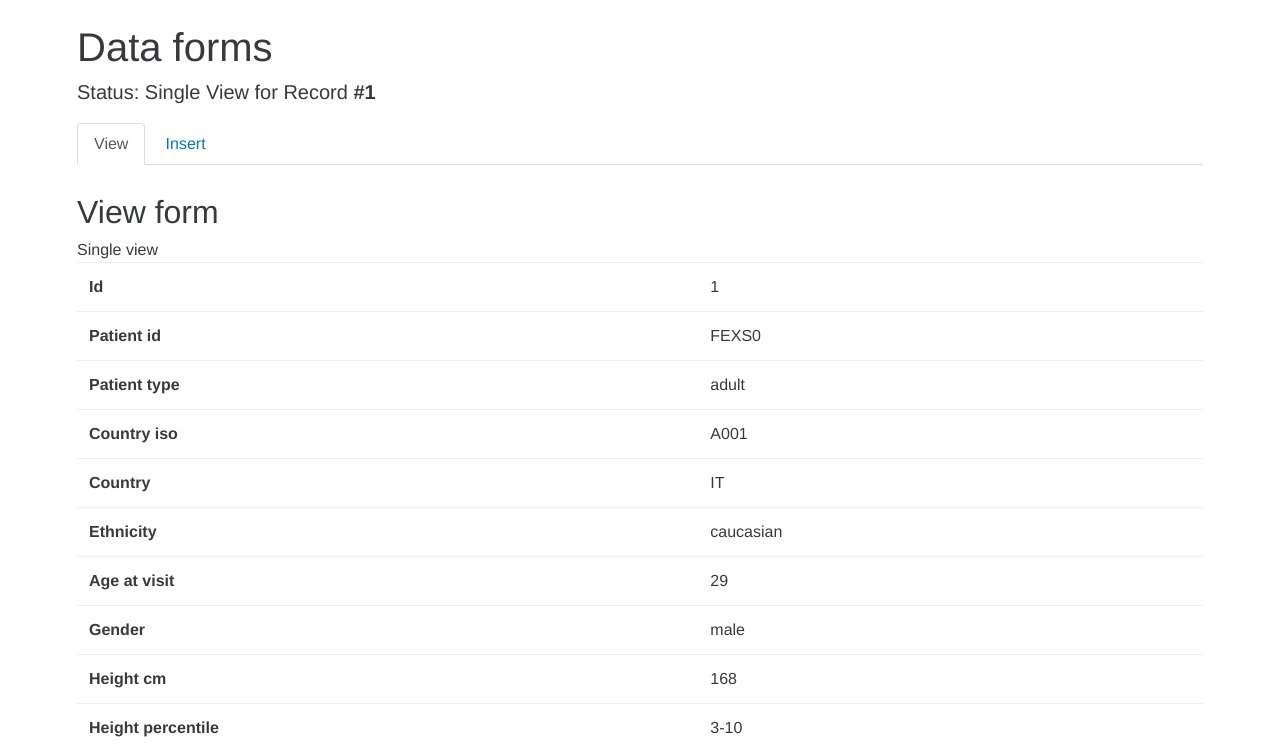
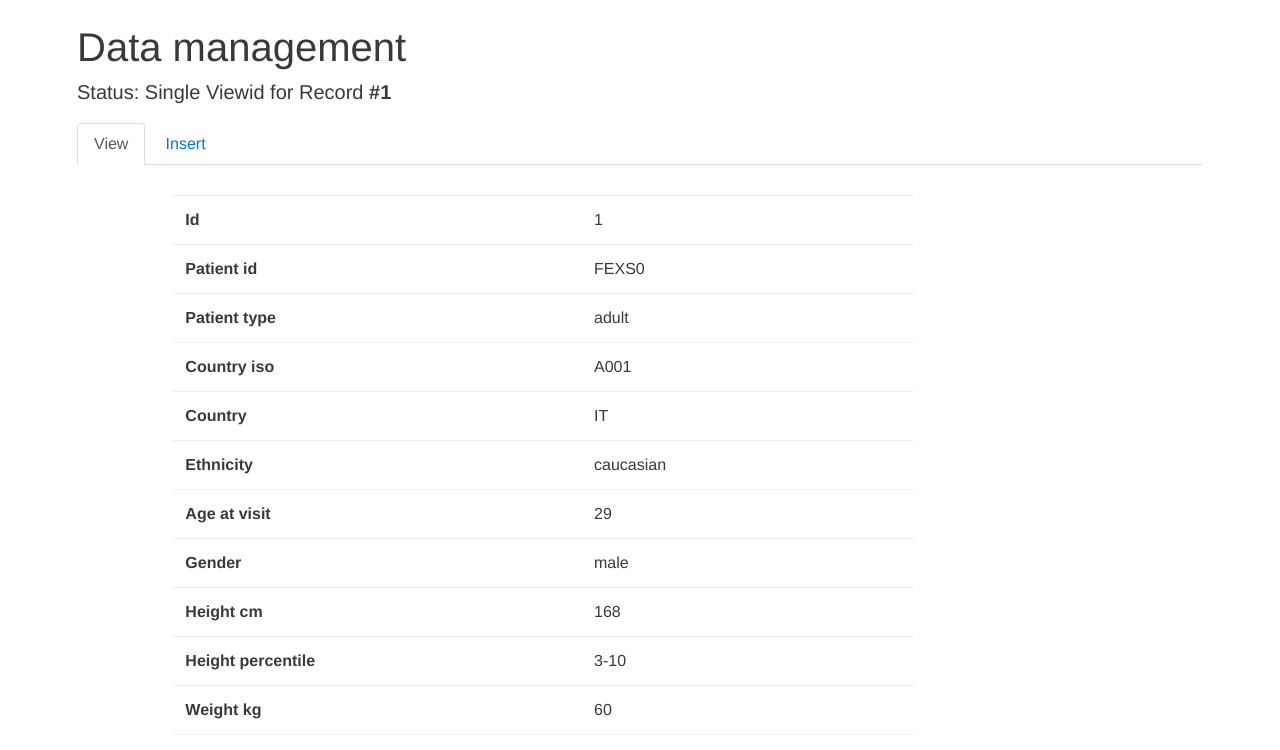
Before and after one commit to pdonorio/autoforms, a Flask app: page /view/1 in a window 1280 px wide. Shown: the part 79-829 px from the top of the page. Run offline with Flask 2, Linux system fonts and the light colour scheme; data comes from the database, SQL or seed files in the repository; parts of the project's set-up code (start-up, migrations or seed data) failed here and were passed over; some libraries are stand-ins or nearby versions.

Commit message:
Working off the real case with better code options

```diff
--- a/app/__init__.py
+++ b/app/__init__.py
@@ -12,6 +12,9 @@ config = {
     # "testing": "bookshelf.config.TestingConfig",
     "default": "config.DevelopmentConfig"
 }
+
+# // TO FIX:
+# move this data into json
 
 data = [
     "1;FEXS0;adult;A001;IT;caucasian;29;male;168;3-10;60;;missing;maternal;yes;1-5;yes;4;II;3;BOTH;1;UPPER LIMBS;;no;yes;right proximal femur ;25;;;;no;diabetis;neurofibromatosis;yes;EXT1;c.1831A>T;p.Lys611*;nonsense;",
@@ -68,6 +71,9 @@ def create_app(config_filename):
     with app.app_context():
         # Extensions like Flask-SQLAlchemy now know what the "current" app
         # is while within this block. Therefore, you can now run........
+# // TO FIX:
+# Drop tables and populate with basic data, only on request
+# e.g. startup option
         db.drop_all(bind=None)
         print("Created DB/tables")
         db.create_all()
--- a/app/pages.py
+++ b/app/pages.py
@@ -64,7 +64,7 @@ def row2dict(r):
 
 
 @blueprint.route('/view', methods=["GET", "POST"])
-@blueprint.route('/view/<id>', methods=["GET"])
+@blueprint.route('/view/<int:id>', methods=["GET"])
 def view(id=None):
     status = "View"
     template = 'forms/view.html'
@@ -78,7 +78,8 @@ def view(id=None):
         field = desc(field)
 
     if id is not None:
-        status = 'Single ' + status + ' for Record <b>#' + id + '</b>'
+        status = 'Single ' + status + \
+            sort_field + ' for Record <b>#' + str(id) + '</b>'
         template = 'forms/singleview.html'
         data = [MyModel.query.filter(MyModel.id == id).first()]
     else:
--- a/app/templates/forms/insert_search.html
+++ b/app/templates/forms/insert_search.html
@@ -4,7 +4,6 @@
 {% from "forms/_formbootstr.html" import render_field %}
 <form action="{{ formname }}" method="post">
 
-<!-- insert link -->
     {{ render_field(form.patient_id, placeholder = 'Patient id' ,
         required = true, autofocus = true ) }}
 
--- a/app/templates/forms/singleview.html
+++ b/app/templates/forms/singleview.html
@@ -2,8 +2,8 @@
 
 {% block datacontent %}
 
-Single view
-
+<div class="row">
+    <div class="col-sm-offset-1 col-sm-8">
     {% for item in dbitems %}
     <table class="table table-hover">
         {% for (key,value) in item.items() %}
@@ -14,5 +14,7 @@ Single view
         {% endfor %}
     </table>
     {% endfor %}
+    </div>
+</div>
 
 {% endblock %}
--- a/app/templates/layouts/data.html
+++ b/app/templates/layouts/data.html
@@ -3,7 +3,7 @@
 {% block content %}
 <br>
 <div class="page-header">
-  <h1>Data forms</h1>
+  <h1>Data management</h1>
 </div>
 <p class="lead">
     Status: {{ status | safe }}
@@ -31,7 +31,9 @@
     </div>
     <div class="row">
         <div class="col-sm-12 padb">
-            <h2>{{formname.capitalize()}} form</h2>
+
+<!--             <h2>{{formname.capitalize()}} tab</h2>
+ -->
             {% block datacontent %}{% endblock %}
         </div>
     </div>
--- a/app/templates/pages/placeholder.home.html
+++ b/app/templates/pages/placeholder.home.html
@@ -7,10 +7,7 @@
 </div>
  -->
  <br>
-<div class="jumbotron jumbotron-fluid"
-style='
-border-radius: 10px;
-'>
+<div class="jumbotron jumbotron-fluid" style='border-radius: 10px;'>
   <div class="container">
     <h1 class="display-3">{{ title | safe }}</h1>
     <p class="lead">
```
Also changed, not shown: app/models/mo.py (+7 -6 lines), 1 other file. Lines whose indentation alone changed are shown as unchanged.
